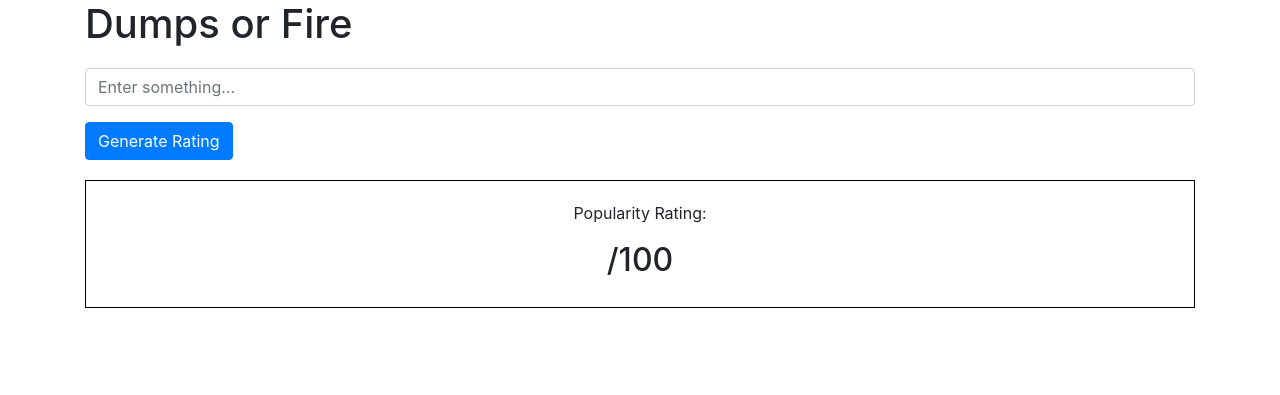
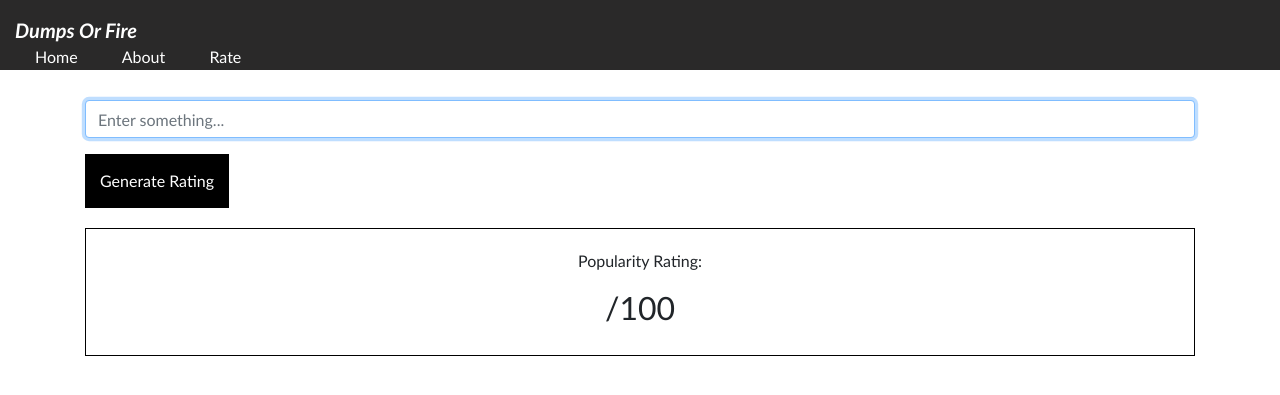
Before and after one commit to BCSchool/Software-Project, a Django app: page /home in a window 1280 px wide. Shown: the top 395 px of the page. Run offline with Django 4.2, Linux system fonts and the light colour scheme; parts of the project's set-up code (start-up, migrations or seed data) failed here and were passed over; some libraries are stand-ins or nearby versions.

Commit message:
more styling added

```diff
--- a/DumpsOrFire/spotify/static/spotify/style.css
+++ b/DumpsOrFire/spotify/static/spotify/style.css
@@ -12,7 +12,7 @@
 
 nav {
     height: 70px;
-    background: rgb(42, 41, 41);
+    background: #2a2929;
     display: flex;
     justify-content: space-between;
     align-items: center;
@@ -98,3 +98,15 @@
 
     transform: scale(1.2);
 }
+
+.rating-box {
+    border: 1px solid #000;
+    padding: 20px;
+    margin-top: 20px;
+    text-align: center;
+    font-family: 'gotham';
+}
+
+.form-group {
+    margin-top: 20px;
+}
--- a/DumpsOrFire/spotify/templates/spotify/home.html
+++ b/DumpsOrFire/spotify/templates/spotify/home.html
@@ -1,3 +1,4 @@
+{% load static %}
 <!DOCTYPE html>
 <html lang="en">
 <head>
@@ -5,8 +6,9 @@
     <meta name="viewport" content="width=device-width, initial-scale=1.0">
     <title>Dumps or Fire</title>
     <!-- Include Bootstrap CSS for styling -->
+    <link rel="stylesheet" href="{% static 'spotify/style.css' %}">
     <link rel="stylesheet" href="https://stackpath.bootstrapcdn.com/bootstrap/4.5.2/css/bootstrap.min.css">
-    <style>
+    {% comment %} <style>
         .rating-box {
             border: 1px solid #000;
             padding: 20px;
@@ -16,19 +18,25 @@
         .form-group {
             margin-top: 20px;
         }
-    </style>
+    </style> {% endcomment %}
 </head>
 <body>
+    <nav>
+        <div class="title">Dumps Or Fire</div>
+        <div class="items">
+            <a href="/">Home</a>
+            <a href="/">About</a>
+            <a href="/">Rate</a>
+        </div>
+    </nav>
+
     <div class="container">
-        <h1>Dumps or Fire</h1>
-
-
         <form method="POST" action="{% url 'home' %}">
             {% csrf_token %}
             <div class="form-group">
-                <input type="text" class="form-control" name="user_input" placeholder="Enter something...">
+                <input type="text" class="form-control" name="user_input" placeholder="Enter something..." autofocus>
             </div>
-            <button type="submit" class="btn btn-primary">Generate Rating</button>
+            <button type="submit" class="button">Generate Rating</button>
         </form>
 
         <!-- Error message display -->
```
Also changed, not shown: DumpsOrFire/spotify/templates/spotify/index.html (+18 -3 lines).
